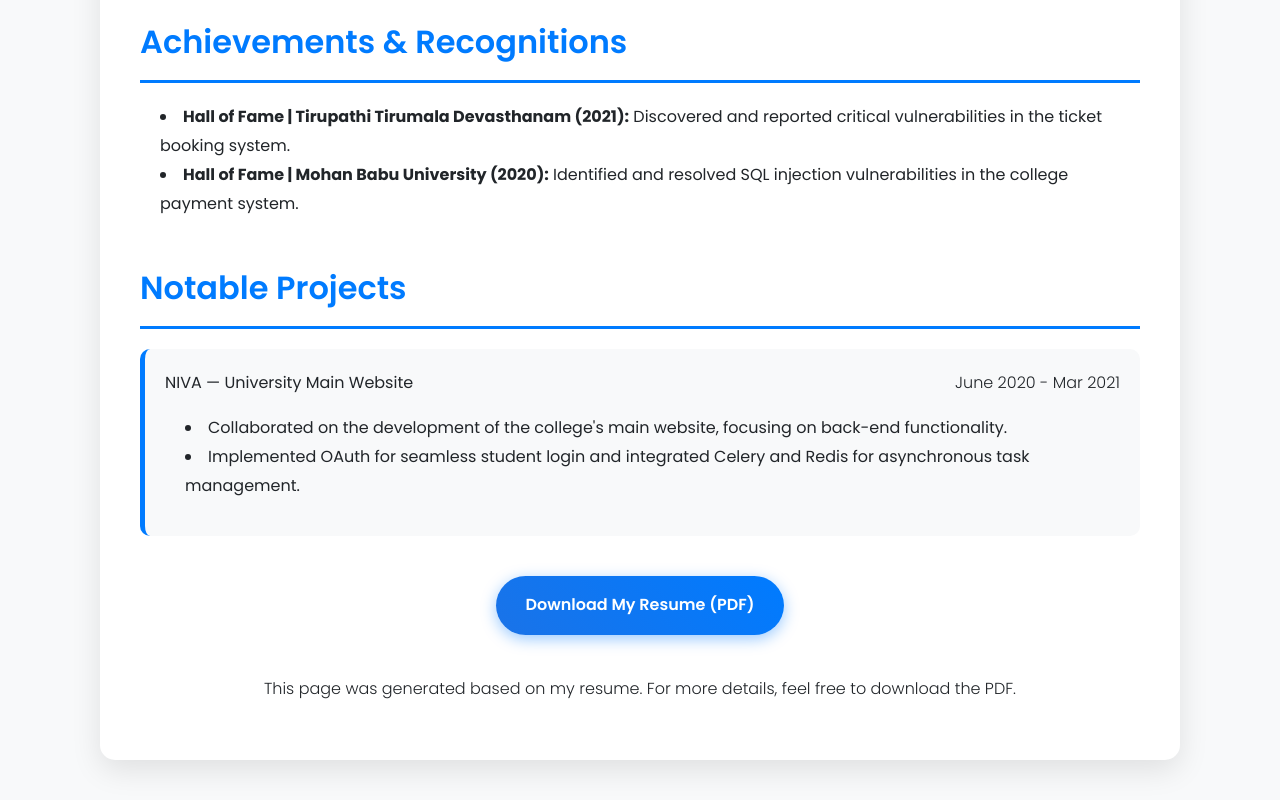
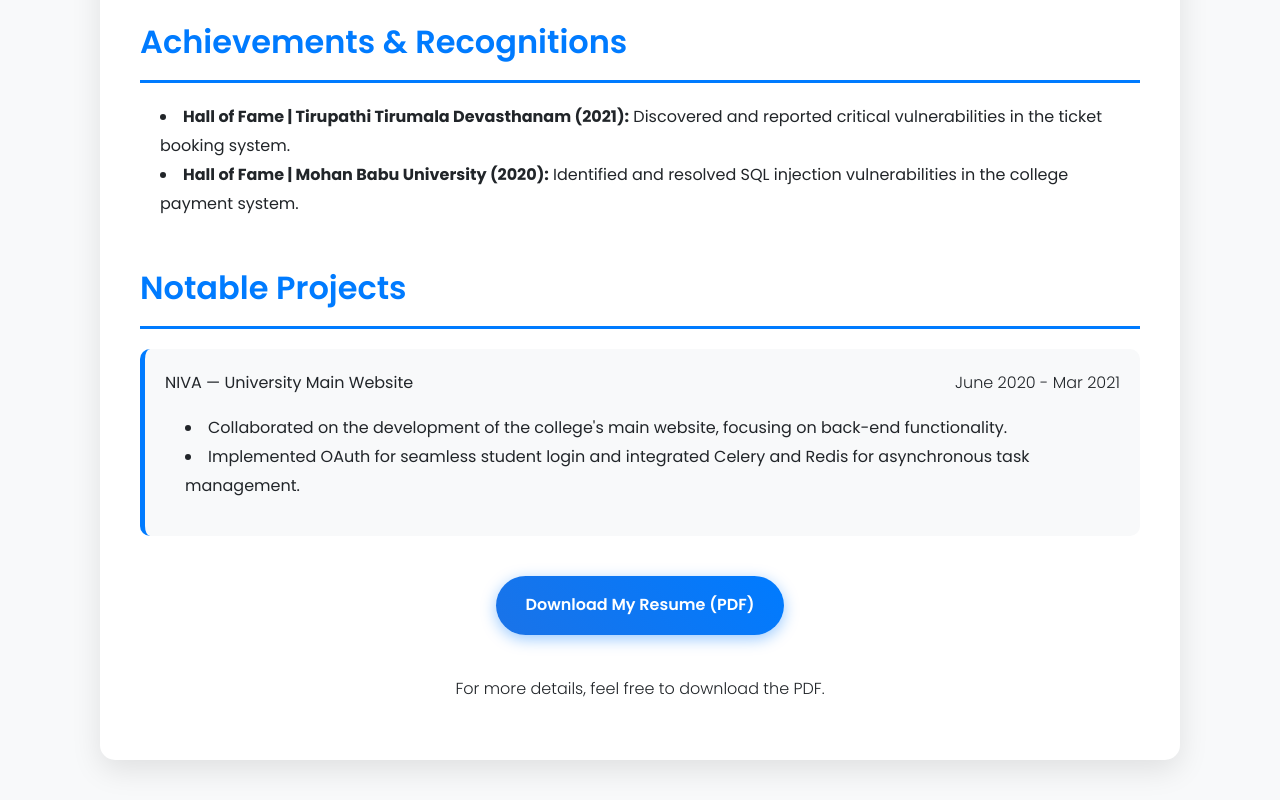
Before and after one commit to rakeshbandeppa/rakeshbandeppa.github.io, a plain HTML site: page index.html in a window 1280 px wide. Shown: the part 2255-3055 px from the top of the page. Drawn offline with Linux system fonts and the light colour scheme.

Commit message:
new style

```diff
--- a/index.html
+++ b/index.html
@@ -340,7 +340,7 @@
         </div>
 
         <footer>
-            <p>This page was generated based on my resume. For more details, feel free to download the PDF.</p>
+            <p> For more details, feel free to download the PDF.</p>
         </footer>
     </div>
 
```
